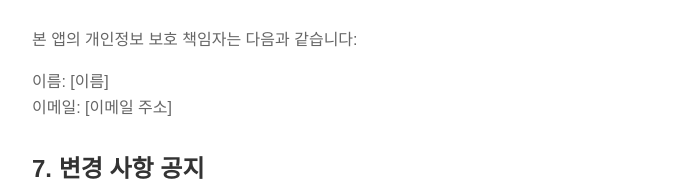
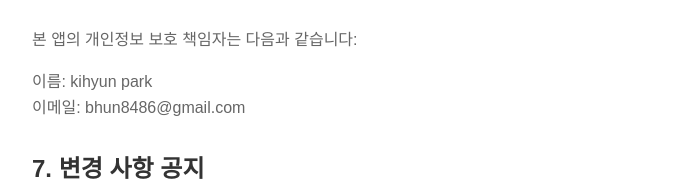
Before and after one commit to bestkiki/wordplay-privacy-policy, a plain HTML site: page index.html in a window 1280 px wide. Shown: the part 770-951 px from the top of the page, without its empty margins (208-906 px from the left). Drawn offline with Linux system fonts and the light colour scheme.

Commit message:
Update index.html

```diff
--- a/index.html
+++ b/index.html
@@ -46,8 +46,8 @@
 
     <h2>6. 개인정보 보호 책임자</h2>
     <p>본 앱의 개인정보 보호 책임자는 다음과 같습니다:</p>
-    <p>이름: [이름]<br>
-    이메일: [이메일 주소]</p>
+    <p>이름: kihyun park<br>
+    이메일: bhun8486@gmail.com </p>
 
     <h2>7. 변경 사항 공지</h2>
     <p>개인정보처리방침이 변경될 경우, 앱 업데이트를 통해 공지하거나 본 페이지를 통해 알려드립니다.</p>
```
